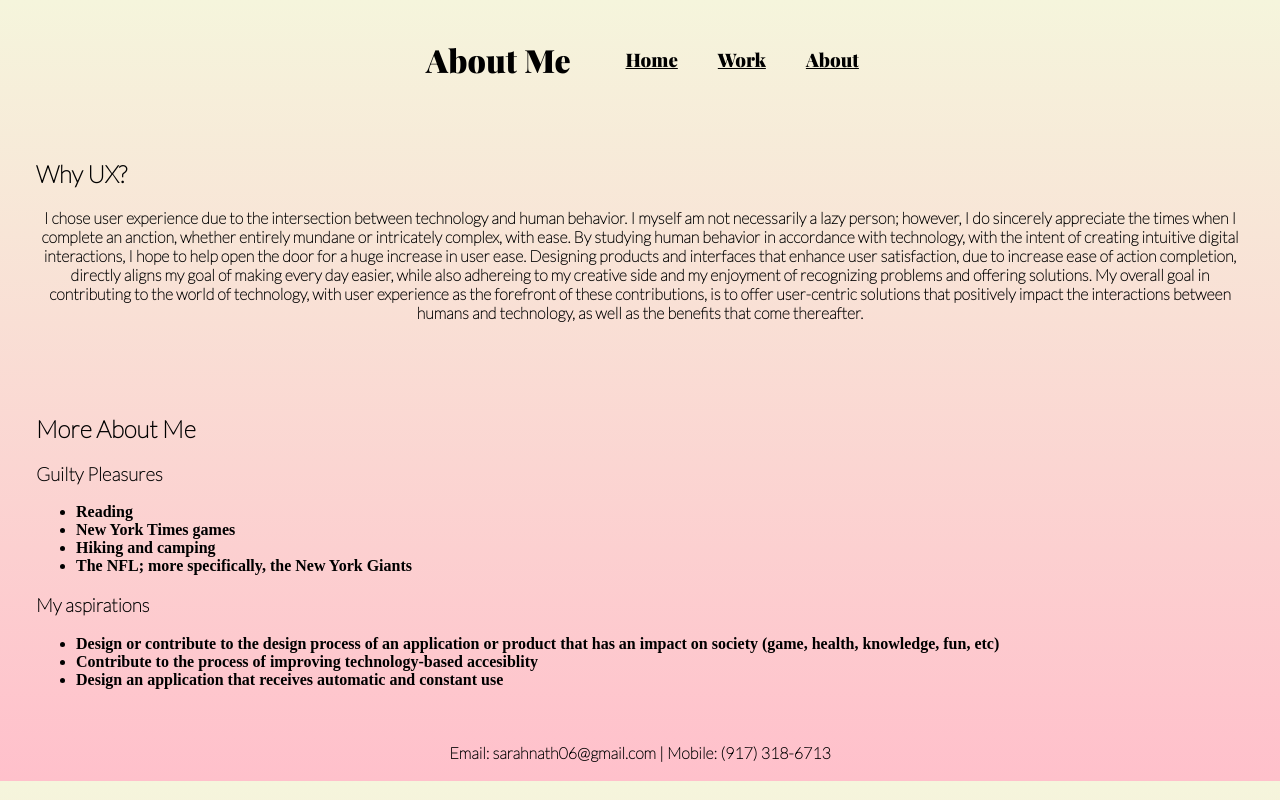
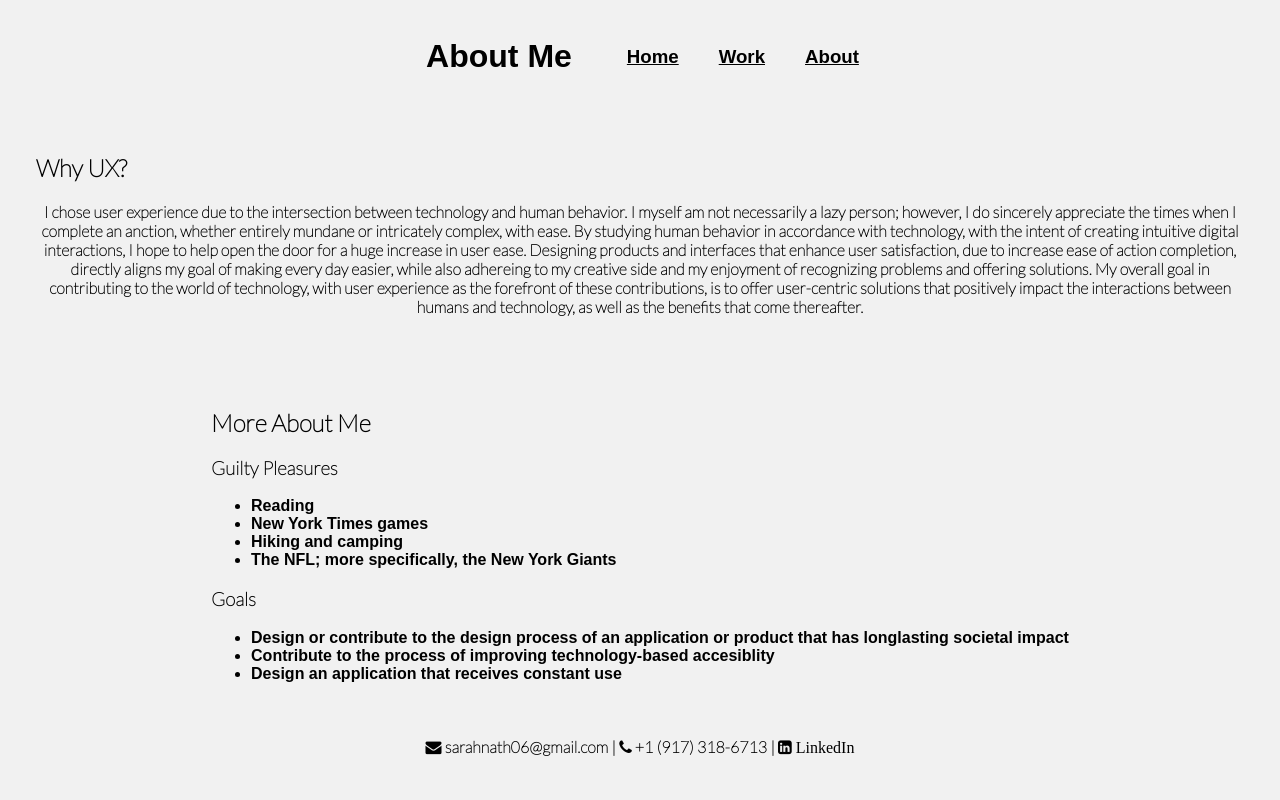
Before and after one commit to sarahnath/portfolio, a PHP site: page /page3.html in a window 1280 px wide. Run offline with PHP 8.4, Linux system fonts and the light colour scheme.

```diff
--- a/Styles/site.css
+++ b/Styles/site.css
@@ -1,7 +1,173 @@
+/* :root {
+    --bg-color: white;
+    --p-color: deeppink;
+    --a-color: Teal;
+    --a-hover-color: LightSeaGreen;
+    --citation-bg-color: white;
+    --citation-p-color: Salmon;
+    --citation-a-color: MediumVioletRed;
+    --citation-a-hover-color: DeepPink;
+  }
+
+  html {
+    box-sizing: border-box;
+  }
+
+  *, *::before, *::after {
+    box-sizing: inherit;
+  }
+
+  *:focus {
+    outline: none;
+  }
+
+  * {
+    font-family: monaco, courier;
+  }
+
+  body {
+    margin: 0;
+    padding: 0;
+  }
+
+  .wrapper {
+    width: 100%;
+    min-height: 100vh;
+    display: flex;
+    flex-direction: column;
+    justify-content: center;
+    align-items: center;
+    overflow: auto;
+    background: var(--bg-color);
+  }
+
+  /*
+  @media (min-width: 768px) {
+    .wrapper {
+      background: palegreen;
+    }
+  }
+  */
+/*
+  .ciao-frames {
+    display: grid;
+    grid-template-columns: repeat(2, 1fr);
+    align-items: center;
+    justify-items: center;
+    justify-content: space-evenly;
+    width: 80%;
+    max-width: 800px;
+    height: 400px;
+  }
+  .frame { */
+    /* width: 400px;
+    height: 200px;
+    margin: 2px;
+    display: block;
+    border: 1px solid deeppink;
+    background: transparent url("https://assets.codepen.io/219932/ciao-frames.png") 0 0 no-repeat;
+  }
+  #one {
+    -webkit-animation: letterS 1s steps(12) infinite;
+            animation: letterS 1s steps(12) infinite;
+  }
+  #two {
+    -webkit-animation: letterA 1s steps(12) infinite;
+            animation: letterA 1s steps(12) infinite;
+  }
+  #three {
+    -webkit-animation: letterA 1s steps(12) infinite;
+            animation: letterA 1s steps(12) infinite;
+  }
+  #four {
+    -webkit-animation: letterO 1s steps(12) infinite;
+            animation: letterO 1s steps(12) infinite;
+  }
+
+  @keyframes letterS {
+    0% {
+      background-position: 0 0;
+    }
+    100% {
+      background-position: 0 -2400px;
+    }
+  }
+
+  @keyframes letterA {
+    0% {
+      background-position: -400px 0;
+    }
+    100% {
+      background-position: -400px -2400px;
+    }
+  }
+
+  @keyframes letterA {
+    0% {
+      background-position: -800px 0;
+    }
+    100% {
+      background-position: -800px -2400px;
+    }
+  }
+
+  @keyframes letterC {
+    0% {
+      background-position: -1200px 0;
+    }
+    100% {
+      background-position: -1200px -2400px;
+    }
+  } */
+
+ /* citation */
+/* .citation {
+    position: fixed;
+    bottom: 0;
+    left: 0;
+    z-index: 100;
+    background: var(--citation-bg-color);
+  }
+
+  .citation p {
+    margin: 0;
+    padding: 10px;
+    font-size: 12px;
+    color: var(--citation-p-color);
+  }
+
+  .citation p a {
+    color: var(--citation-a-color);
+    cursor: pointer;
+  }
+
+  .citation p a:hover {
+    color: var(--citation-a-hover-color);
+  }
+   */ */
+
+/* bigshot one font */
+/* @import url(https://fonts.googleapis.com/css?family=Cabin+Condensed); */
+
+body,html{margin:0;padding:0;height:100%;}
+body{
+  background: #f1f1f1;
+  background-size:cover;
+  font-family: 'Cabin Condensed', sans-serif;
+  display:flex;
+  flex-direction:column;
+  justify-content:center;
+  align-items:center;
+}
+svg{font-weight:bold;max-width:600px;height:100%;}
+
+svg {
+    padding: 150px;
+}
 
 body{
     /* background-color: rgb(177, 183, 188); */
-    background-image: linear-gradient(beige, pink)
+    background-image: linear-gradient(pink)
 }
 
 .rowyone{
@@ -64,9 +230,10 @@ header h1{
     max-width: 100%;
     margin: 30px;
     text-align: center;
-    font-family: 'IBM Plex Sans', sans-serif;
-    font-family: 'Lato', sans-serif;
-    font-family: 'Playfair Display', serif;
+    /* font-family: 'IBM Plex Sans', sans-serif;
+    font-family: 'Lato', sans-serif; */
+    /* font-family: 'Playfair Display', serif; */
+    font-family: 'Cabin Condensed', sans-serif;
 }
 
 nav{
@@ -75,9 +242,9 @@ nav{
     text-align: center;
     justify-content: center;
     display: block;
-    font-family: 'IBM Plex Sans', sans-serif;
-    font-family: 'Lato', sans-serif;
-    font-family: 'Playfair Display', serif;
+    text-align: center;
+    font-weight: bold;
+    font-family: 'Cabin Condensed', sans-serif;
 }
 nav ul{
     display: flex;
@@ -95,18 +262,18 @@ nav li{
 nav li a{
     padding: 10px;
     font-size: 14pt;
-    font-weight: bold;
+    /* font-weight: bold; */
     color: black;
 }
 
 nav li a:hover{
-    color:  rgb(19, 60, 94);
+    color:  deeppink;
 }
 
 h1{
     text-align: center;
     font-weight: bold;
-    font-family: 'Lato', sans-serif;
+    font-family: 'Cabin Condensed', sans-serif;
 }
 
 p{
@@ -427,3 +594,7 @@ color: gray;
 .header button{
     margin-left: 20px;
 }
+
+.header-two {
+    padding-bottom: 100px;
+}
--- a/page2.html
+++ b/page2.html
@@ -39,7 +39,7 @@
             <a href="knitwireframe.html"><img src="Frame 1.png" class="image"></a>
         </div>
         <div class="pbox pbox2">
-            <h2>Mobile Spotify Mimic Exercise</h2>
+            <h2>Mobile Spotify Figma Mimic Exercise</h2>
             <a href="spotifywireframe.html"><img src="Frame 7.png" class="image"></a>
         </div>
         <div class="pbox pbox3">
--- a/page3.html
+++ b/page3.html
@@ -3,7 +3,8 @@
 
 <head>
     <title>About Me</title>
-    <link rel="stylesheet" type="text/css" href="Styles/site.css" />
+    <link rel="stylesheet" type="text/css" href="Styles/site.css">
+    <link rel="stylesheet" href="https://cdnjs.cloudflare.com/ajax/libs/font-awesome/4.7.0/css/font-awesome.min.css">
     <style>
         @import url('https://fonts.googleapis.com/css2?family=Lato:wght@100&display=swap');
         @import url('https://fonts.googleapis.com/css2?family=IBM+Plex+Sans:wght@300&family=Lato:wght@100&display=swap');
@@ -59,17 +60,17 @@
                 <li>The NFL; more specifically, the New York Giants</li>
             </ul>
             <h3></h3>
-            <h3>My aspirations</h3>
+            <h3>Goals</h3>
             <ul>
-                <li>Design or contribute to the design process of an application or product that has an impact on society (game, health, knowledge, fun, etc)</li>
+                <li>Design or contribute to the design process of an application or product that has longlasting societal impact</li>
                 <li>Contribute to the process of improving technology-based accesiblity</li>
-                <li>Design an application that receives automatic and constant use</li>
+                <li>Design an application that receives constant use</li>
             </ul>
         </div>
     </section>
 </div>
 
-    <footer>Email: sarahnath06@gmail.com | Mobile: (917) 318-6713</footer>
+<footer><i class="fa fa-envelope"></i> sarahnath06@gmail.com | <i class="fa fa-phone"></i> +1 (917) 318-6713 | <i class="fa fa-linkedin-square"><a href="http://www.linkedin.com/in/sarahnath2002" style="color: #000000; text-decoration: none;"> LinkedIn </a></i></footer>
 
     <script src="scripts/jquery-3.6.1.js"></script>
     <script src="scripts/carousel.js"></script>
```
Also changed, not shown: index.html (+4 -4 lines), welcome.html (added, +66 -0 lines).
